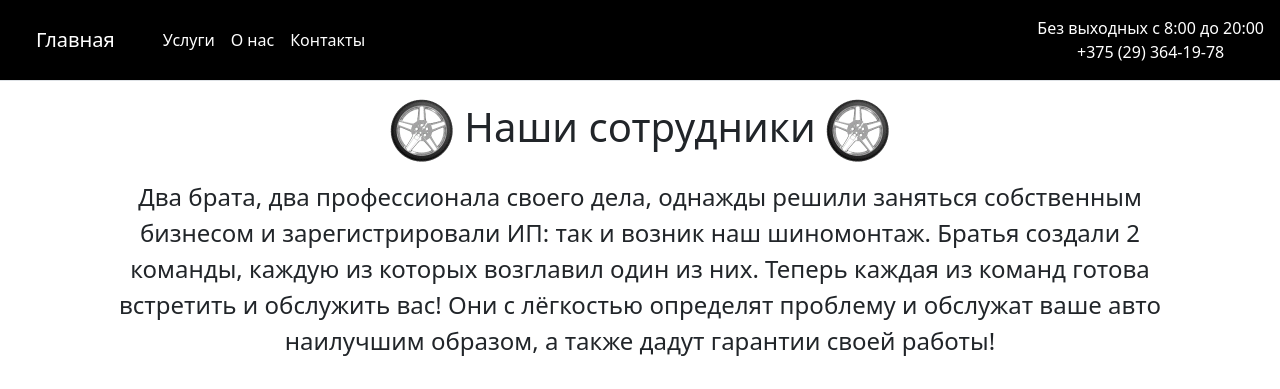
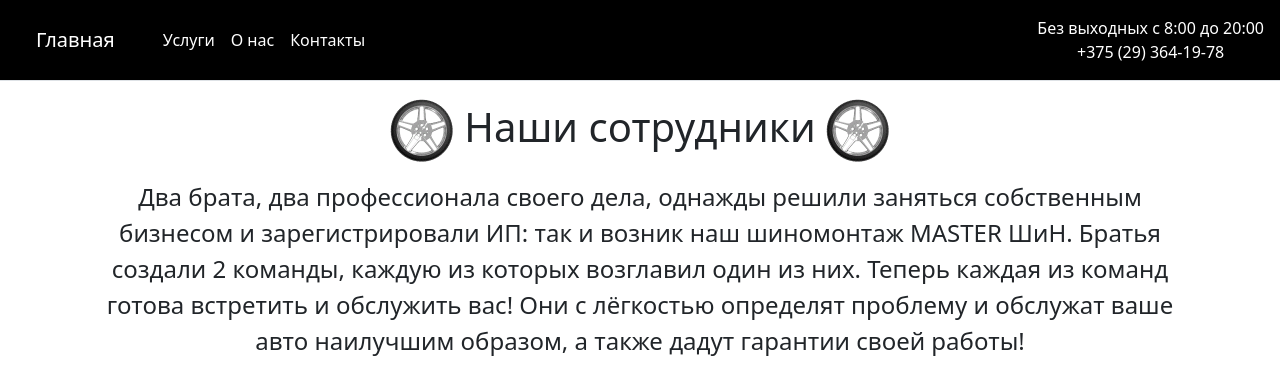
Before and after one commit to Ilya-Rebikau/tire_service, a React (Create React App) app: page /about in a window 1280 px wide. Shown: the top 389 px of the page. Built offline with nearby package versions, Linux system fonts and the light colour scheme.

Commit message:
fix for name in about us.

```diff
--- a/src/Components/AboutUs.jsx
+++ b/src/Components/AboutUs.jsx
@@ -20,7 +20,7 @@
                         <p className="fs-1 text-center"><img src={tire} alt="tire" /> Наши сотрудники <img src={tire} alt="tire" /></p>
                         <article>
                             <p className="fs-4 text-center">Два брата, два профессионала своего дела, однажды решили заняться собственным
-                                бизнесом и зарегистрировали ИП: так и возник наш шиномонтаж. Братья создали 2 команды, каждую из которых возглавил
+                                бизнесом и зарегистрировали ИП: так и возник наш шиномонтаж MASTER ШиН. Братья создали 2 команды, каждую из которых возглавил
                                 один из них. Теперь каждая из команд готова встретить и обслужить вас! Они  с лёгкостью определят
                                 проблему и обслужат ваше авто наилучшим образом, а также дадут гарантии своей работы!
                             </p>
```
